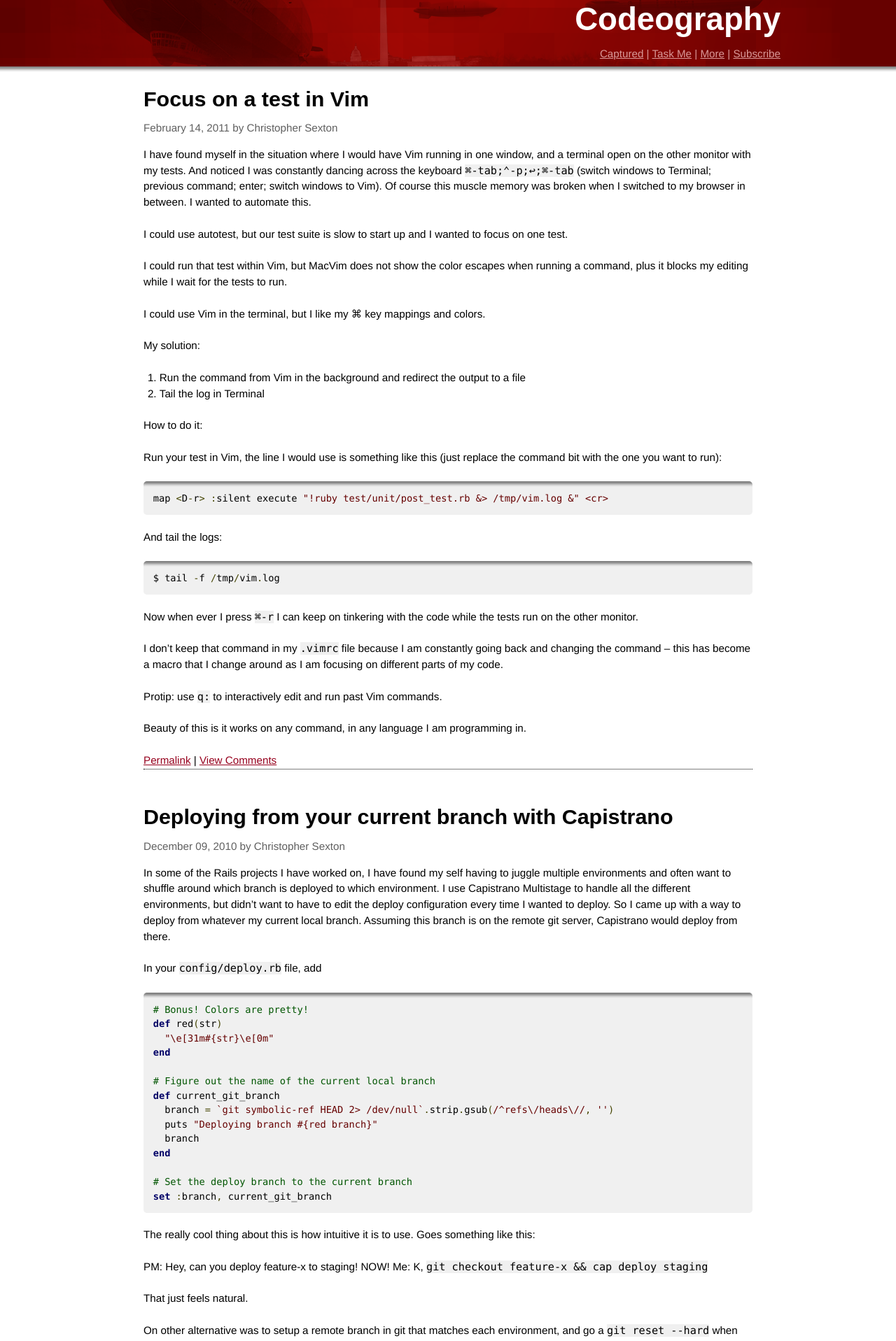
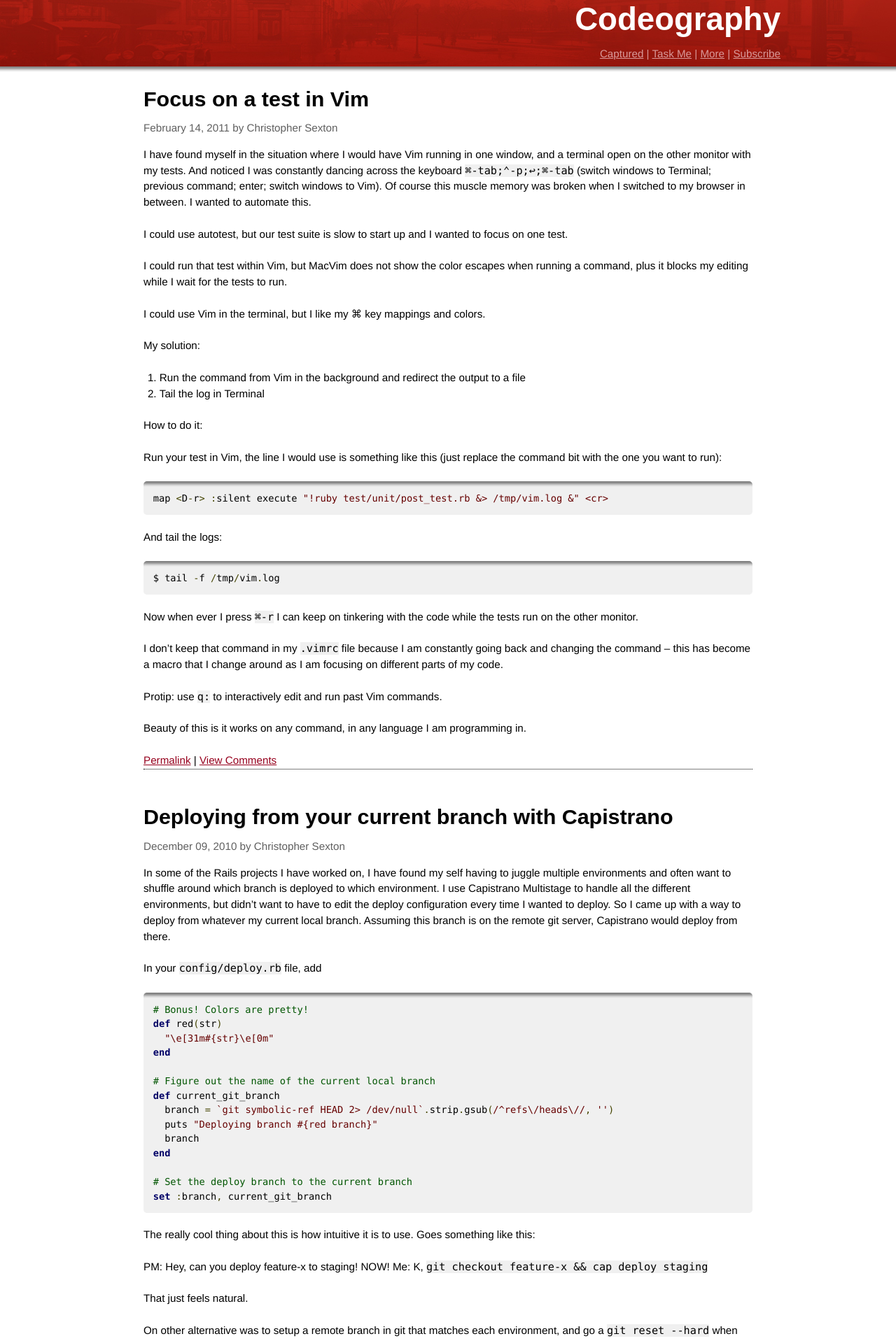
Before and after one commit to csexton/codeography.com, a Jekyll site: the page built from index.html, in a window 1280 px wide. Shown: the top 1917 px of the page at 70% size. Built offline with Jekyll 4.4.1, drawn with Linux system fonts in a browser that asks for light colours; nearby versions of some CDN libraries; some web fonts are replaced; comment, search, counter and statistics services are not loaded.

Commit message:
Header Graphic

```diff
--- a/stylesheets/codeography.css
+++ b/stylesheets/codeography.css
@@ -91,7 +91,7 @@ h2.title {
   padding-top: 15px;
 }
 #header_row {
-  background: #670100 url('../images/header.png') no-repeat 0 0;
+  background: #670100 url('../images/header.jpg') no-repeat 0 0;
   height: 120px;
   margin-top: -25px;
 }
```
Also changed, not shown: images/header.jpg (added).
